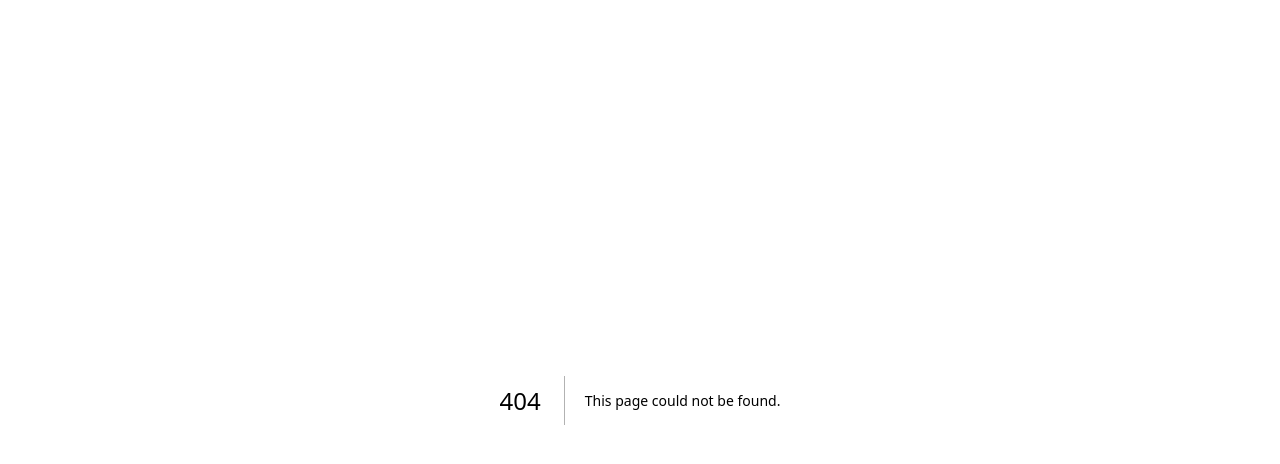
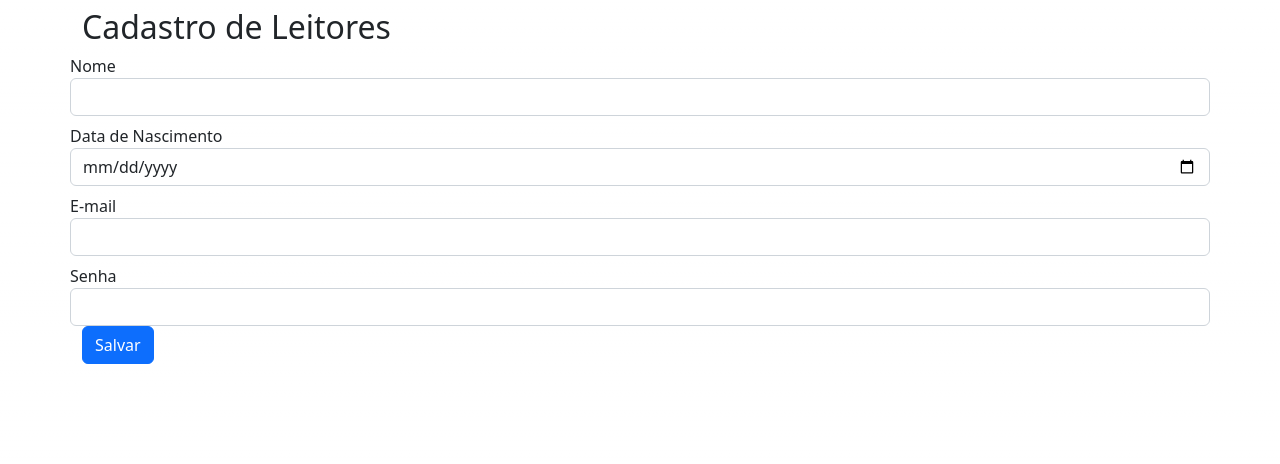
Before and after one commit to FabioPortella/avaliacao, a Next.js app: page /leitor_cad in a window 1280 px wide. Before the commit this address had no page. Shown: the top 464 px of the page. Built offline with nearby package versions, Linux system fonts and the light colour scheme.

Commit message:
criando cadastro de leitores

```diff
--- /dev/null
+++ b/src/app/leitor_cad/page.jsx
@@ -0,0 +1,77 @@
+"use client";
+
+import React from 'react';
+import { Button } from 'react-bootstrap';
+import { useForm } from 'react-hook-form';
+import { yupResolver } from '@hookform/resolvers/yup';
+import * as yup from 'yup';
+
+const schema = yup.object({
+    nome: yup.string()
+        .min(2, 'O nome deve possuir, no mínimo, 2 caracteres')
+        .max(100, 'O nome deve possuir, no máximo, 100 caracteres')
+        .required('O nome do curso é obrigatório'),
+
+    dataNascimento: yup.date()
+        .required('A data de nascimento é obrigatória')
+        .typeError('A data de nascimento é obrigatória'),
+
+    email: yup.string()
+        .email('Digite um e-mail válido')
+        .required('O e-mail é obrigatório'),
+
+    senha: yup.string()
+        .min(6, 'A senha deve possuir, no mínimo, 6 caracteres')
+        .max(20, 'A senha deve possuir, no máximo, 20 caracteres')
+        .required('A senha é obrigatória'),
+
+}).required();
+
+const LeitorCad = () => {
+  const { register, handleSubmit, formState: { errors } } = useForm({
+    resolver: yupResolver(schema)
+  });
+
+  const onSubmit = (data) => {
+    console.log(data);
+  };
+
+  return (
+    <div className="container mt-2">
+      <h2>Cadastro de Leitores</h2>
+      <form onSubmit={handleSubmit(onSubmit)}>
+
+        <label className="row mt-2">
+          Nome
+          <input type="text" className="form-control" {...register("nome")} />
+          <span className="text-danger">{errors.nome?.message}</span>
+        </label>
+
+        <label className="row mt-2">
+          Data de Nascimento
+          <input type="date" className="form-control" {...register("dataNascimento")} />
+          <span className="text-danger">{errors.inicio?.message}</span>
+        </label>
+
+        <label className='row mt-2'>
+            E-mail
+            <input type="email" className="form-control" {...register("email")} />
+            <span className='text-danger'>{errors.email?.message}</span>
+        </label>
+
+        <label className='row mt-2'>
+            Senha
+            <input type="password" className="form-control" {...register("senha")} />
+            <span className='text-danger'>{errors.senha?.message}</span>
+        </label>
+
+        <Button type="submit" variant="primary">
+          Salvar
+        </Button>
+
+      </form>
+    </div>
+  );
+};
+
+export default LeitorCad;
```
Also changed, not shown: 1 other file (tests, documents, lock files or other folders).
